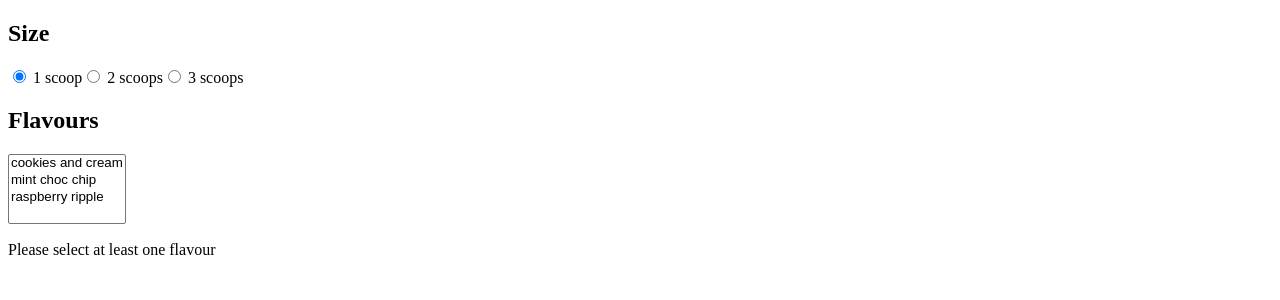
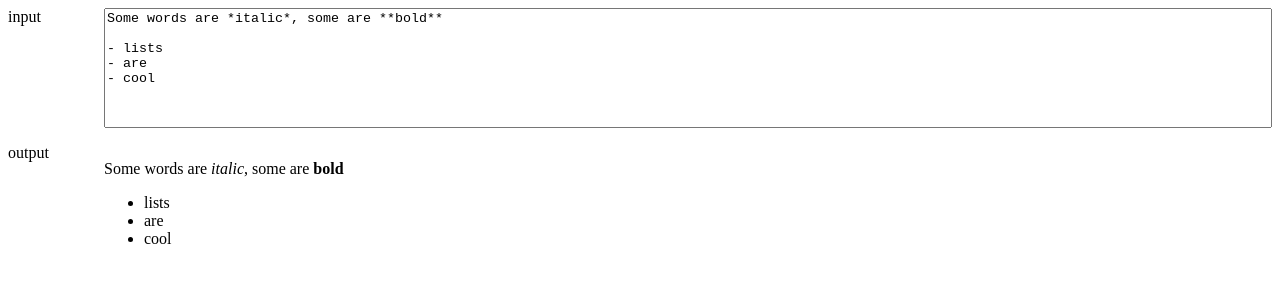
Before and after one commit to j1522158/mono-front, a SvelteKit app: page / in a window 1280 px wide. Shown: the top 300 px of the page. Built offline with nearby package versions, Linux system fonts and the light colour scheme.

Commit message:
Textarea inputs

```diff
--- a/src/routes/+page.svelte
+++ b/src/routes/+page.svelte
@@ -1,40 +1,28 @@
 <script>
-	let scoops = $state(1);
-	let flavours = $state([]);
+	import { marked } from 'marked';
 
-	const formatter = new Intl.ListFormat('en', { style: 'long', type: 'conjunction' });
+	let value = $state(`Some words are *italic*, some are **bold**\n\n- lists\n- are\n- cool`);
 </script>
 
-<h2>Size</h2>
+<div class="grid">
+	input
+	<textarea bind:value></textarea>
 
-{#each [1, 2, 3] as number}
-	<label>
-		<input
-			type="radio"
-			name="scoops"
-			value={number}
-			bind:group={scoops}
-		/>
+	output
+	<div>{@html marked(value)}</div>
+</div>
 
-		{number} {number === 1 ? 'scoop' : 'scoops'}
-	</label>
-{/each}
+<style>
+	.grid {
+		display: grid;
+		grid-template-columns: 5em 1fr;
+		grid-template-rows: 1fr 1fr;
+		grid-gap: 1em;
+		height: 100%;
+	}
 
-<h2>Flavours</h2>
-
-<select multiple bind:value={flavours}>
-	{#each ['cookies and cream', 'mint choc chip', 'raspberry ripple'] as flavour}
-		<option>{flavour}</option>
-	{/each}
-</select>
-
-{#if flavours.length === 0}
-	<p>Please select at least one flavour</p>
-{:else if flavours.length > scoops}
-	<p>Can't order more flavours than scoops!</p>
-{:else}
-	<p>
-		You ordered {scoops} {scoops === 1 ? 'scoop' : 'scoops'}
-		of {formatter.format(flavours)}
-	</p>
-{/if}
+	textarea {
+		flex: 1;
+		resize: none;
+	}
+</style>
```
